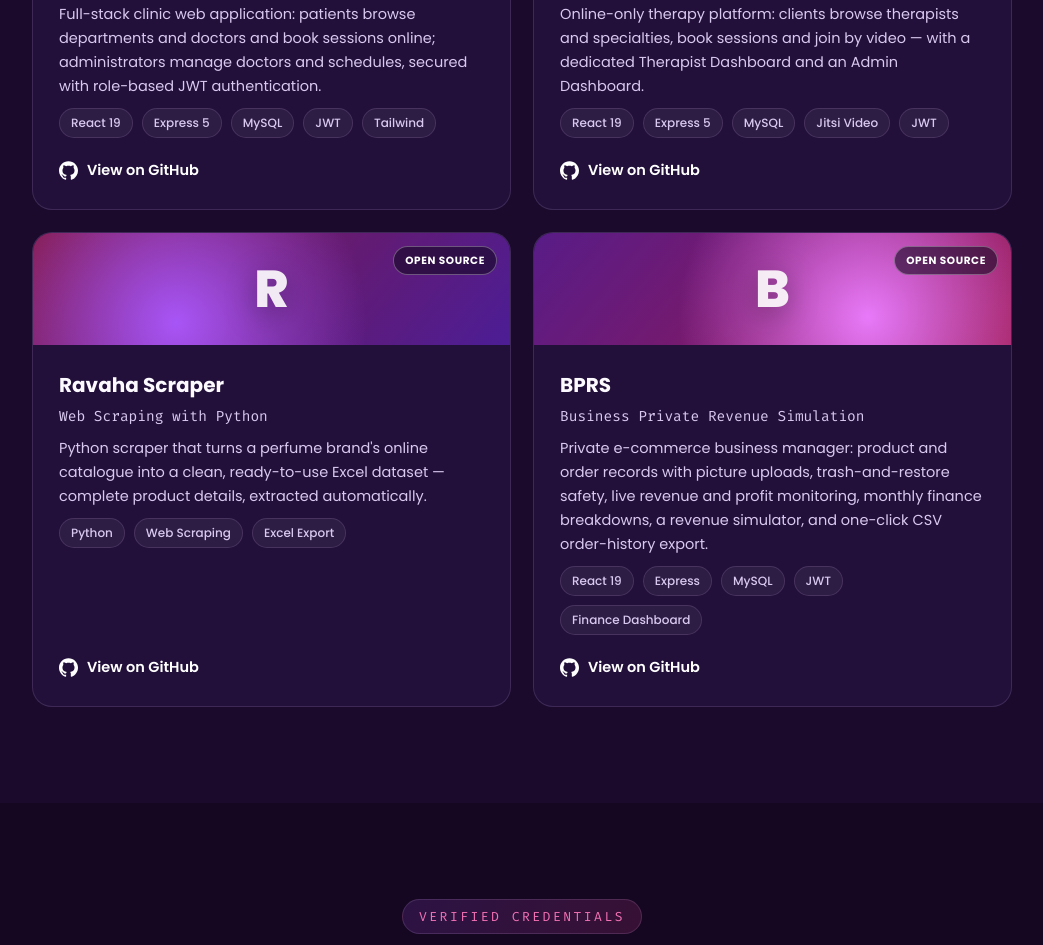
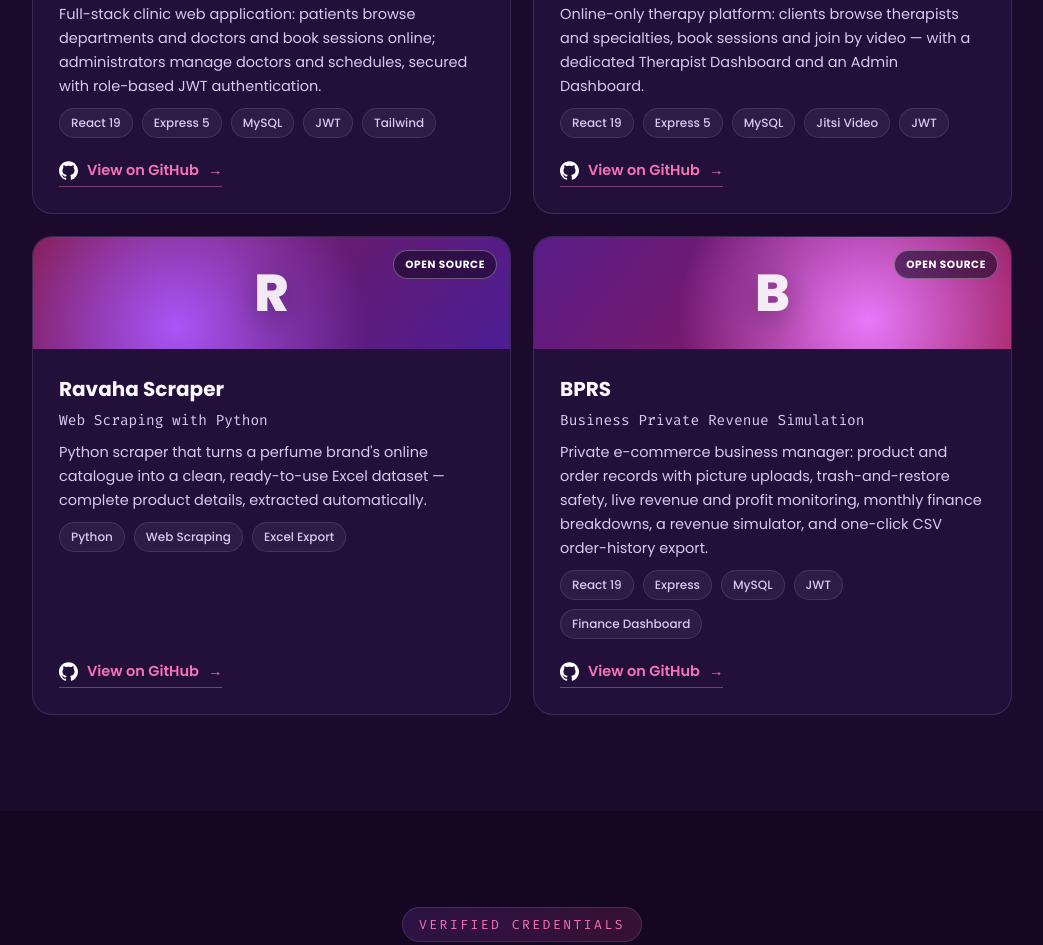
Before and after one commit to Danishdev85/Danishdev85, a plain HTML site: page index.html in a window 1280 px wide. Shown: the part 4322-5267 px from the top of the page, without its empty margins (118-1161 px from the left). Drawn offline with Linux system fonts and the light colour scheme.

Commit message:
Make project GitHub links look like links: pink color, underline and arrow

```diff
--- a/style.css
+++ b/style.css
@@ -172,9 +172,11 @@ section.alt { background: var(--bg-2); }
 .proj-body h3 { font-size: 20px; font-weight: 700; }
 .proj-sub { font-family: var(--code); font-size: 13px; color: var(--pink-soft); margin-top: -6px; }
 .proj-body p { color: var(--text-2); font-size: 14.5px; }
-.proj-link { margin-top: auto; padding-top: 12px; display: inline-flex; align-items: center; gap: 9px; font-weight: 600; font-size: 14.5px; text-decoration: none; color: #fff; }
+.proj-link { margin-top: auto; padding-top: 12px; display: inline-flex; align-items: center; gap: 9px; font-weight: 600; font-size: 14.5px; text-decoration: none; color: #f472b6; border-bottom: 1px solid rgba(244, 114, 182, 0.45); padding-bottom: 3px; width: fit-content; transition: color 180ms ease, border-color 180ms ease; }
+.proj-link::after { content: "\2192"; font-weight: 700; transition: transform 180ms ease; }
 .proj-link img { width: 19px; height: 19px; filter: invert(1); }
-.proj-link:hover { color: var(--pink-soft); }
+.proj-link:hover { color: #f9a8d4; border-color: #f9a8d4; }
+.proj-link:hover::after { transform: translateX(4px); }
 
 /* ---------- CERTIFICATES (gallery design) ---------- */
 .cert-feature { display: grid; grid-template-columns: 1.05fr 0.95fr; gap: 34px; align-items: center; background: var(--card); border: 1px solid rgba(244,114,182,0.35); border-radius: 22px; padding: 30px; margin-bottom: 22px; }
```
